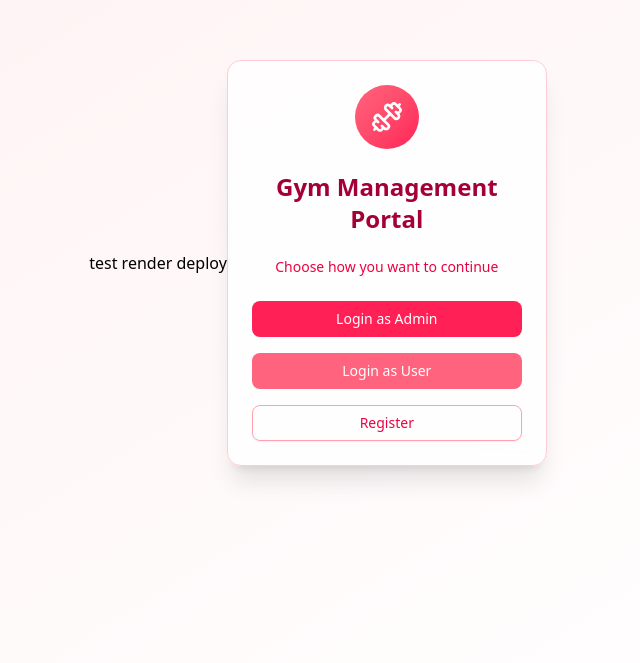
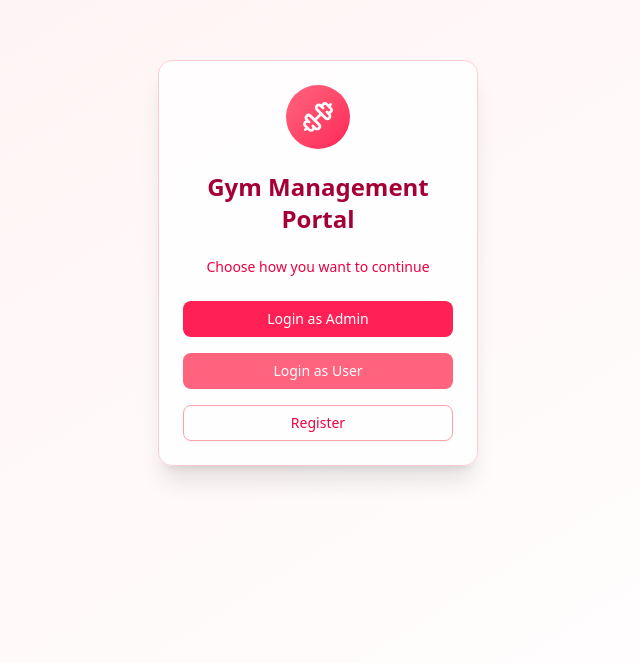
Before and after one commit to mk889426/UM-Gym-management-system, a React (Vite) app in the folder frontend/: page /login in a window 1280 px wide. Shown: the part 137-800 px from the top of the page, without its empty margins (322-962 px from the left). Built offline with nearby package versions, Linux system fonts and the light colour scheme.

Commit message:
test auto deploy

```diff
--- a/frontend/src/pages/LoginPage.tsx
+++ b/frontend/src/pages/LoginPage.tsx
@@ -13,7 +13,6 @@ export default function StartPage() {
   return (
     <div className="min-h-screen flex items-center justify-center bg-gradient-to-br from-rose-50 to-white px-4">
       {/* floating background blobs */}
-      <h1>test render deploy</h1>
       <div className="absolute inset-0 overflow-hidden">
         <motion.div
           className="absolute -top-40 -right-40 w-80 h-80 bg-rose-100 rounded-full opacity-20"
```
